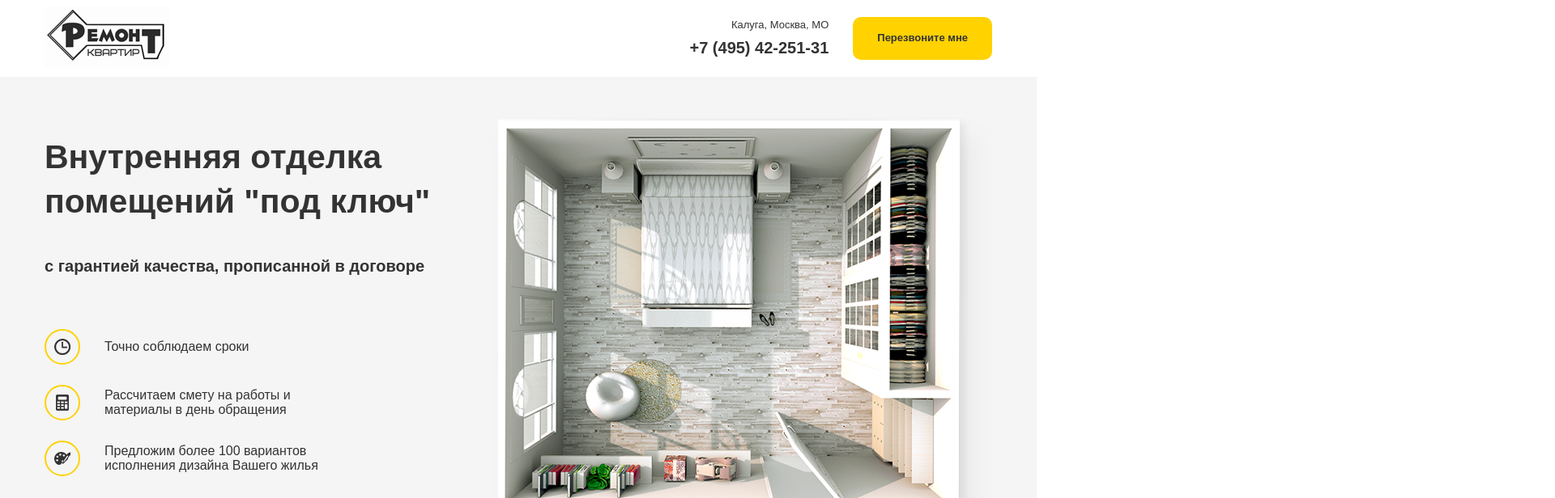
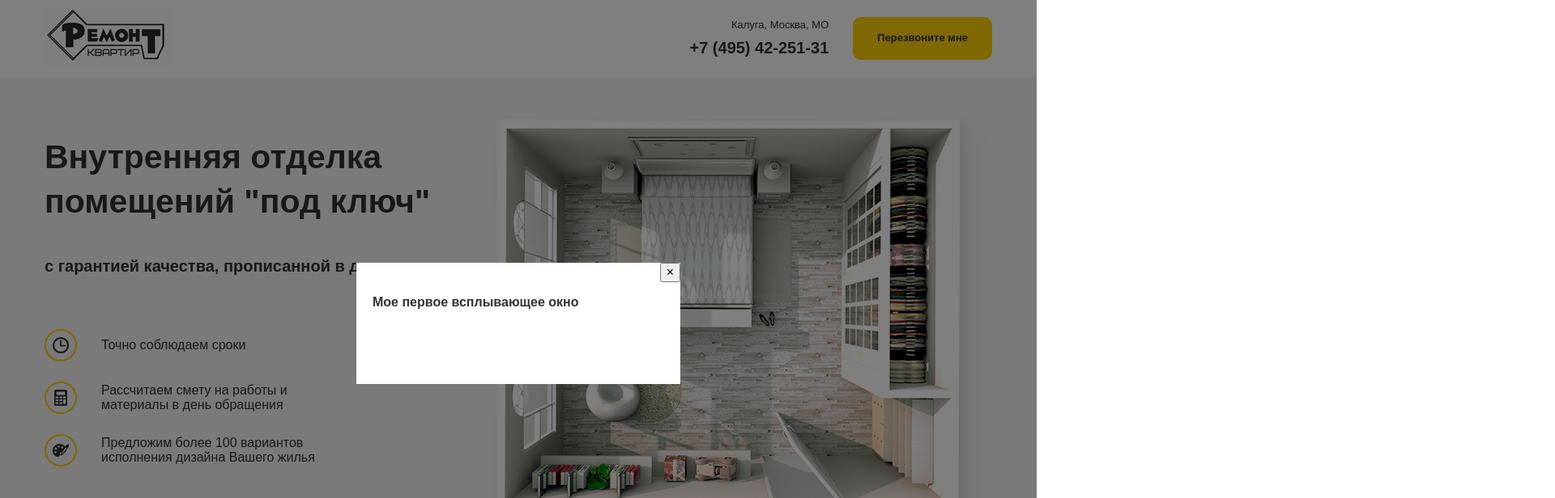
Before and after one commit to beyond2281/8, a plain HTML site: page index.html in a window 1280 px wide. Both pictures are taken after a click on the button "Перезвоните мне". Shown: the top 616 px of the page at 81% size, 1920 px wide, since content can reach past the window. Drawn offline with nearby package versions, Linux system fonts and the light colour scheme.

Commit message:
Плавная прокрутка и модальное окно на jquery

```diff
--- a/css/main.css
+++ b/css/main.css
@@ -1,3 +1,6 @@
+* {
+  box-sizing: border-box;
+}
 h1,
 h2,
 h3,
@@ -72,7 +75,12 @@ body {
   font-size: 13px;
   font-weight: 700;
   border-radius: 10px;
+  outline: none;
   border: none;
+  cursor: pointer;
+}
+.button:active {
+  outline: none;
 }
 
 #main {
@@ -120,3 +128,42 @@ body {
 .hero__list {
   margin-top: 45px;
 }
+.modal {
+  display: none;
+  position: fixed;
+  top: 0;
+  left: 0;
+  width: 100%;
+  height: 100%;
+  background: rgba(0, 0, 0, 0.5);
+
+}
+.modal-dialog {
+  margin: auto;
+  width: 400px;
+  height: 150px;
+  background: #fff;
+  position: relative;
+  padding: 40px 20px;
+
+
+}
+.modal-dialog__close {
+  position: absolute;
+  top: 0;
+  right: 0;
+
+}
+.modal_active {
+  display: flex;
+}
+
+
+.row {
+  font-size: 40px;
+  position: relative;
+  left: 1200px;
+  top: 50px;
+  cursor: pointer;
+
+}
--- a/index.html
+++ b/index.html
@@ -7,6 +7,7 @@
     <link rel="stylesheet" href="./css/normalize.css" />
     <link rel="stylesheet" href="./css/main.css" />
     <link rel="stylesheet" href="./media/media.css" />
+    <script src="https://kit.fontawesome.com/c02116ad87.js" crossorigin="anonymous"></script>
   </head>
 
   <body>
@@ -23,7 +24,7 @@
               </p>
               <a class="tel" href="tel:+7(495)42-251-31">+7 (495) 42-251-31</a>
             </div>
-            <button class="button">Перезвоните мне</button>
+            <button class="button" id="button">Перезвоните мне</button>
           </div>
         </div>
       </div>
@@ -70,7 +71,24 @@
             <img src="./img/logo__img.png" alt="" class="logo" />
           </div>
         </div>
+        <div class="row" id="row">
+          <i class="fa fa-arrow-up"></i>
+        </div>
       </div>
     </section>
+
+    <div class="modal timeout" id="modal">
+      <div class="modal-dialog">
+        <button class="modal-dialog__close" id="close">&times;</button>
+        <h4 class="modal-dialog__title">
+          Мое первое всплывающее окно
+        </h4>
+      </div>
+    </div>
+
+    <script src="https://code.jquery.com/jquery-3.5.1.min.js"
+    integrity="sha256-9/aliU8dGd2tb6OSsuzixeV4y/faTqgFtohetphbbj0="
+    crossorigin="anonymous"></script>
+    <script src="./js/main.js"></script>
   </body>
 </html>
--- /dev/null
+++ b/js/main.js
@@ -0,0 +1,44 @@
+$(document).ready(function(){
+  var button = $("#button");
+  var modal = $("#modal");
+  var close = $("#close");
+  var row = $("#row")
+
+  button.on("click", function(){
+    modal.addClass("modal_active");
+  });
+
+  close.on("click", function(){
+    modal.removeClass("modal_active");
+  });
+
+  row.on('click', function(){
+    $('html, body').animate({scrollTop:0}, '100');
+  });
+
+});
+
+
+
+
+
+
+
+
+
+
+// var button = document.querySelector("#button");
+// var modal = document.querySelector("#modal");
+// var close = document.querySelector("#close");
+
+// button.addEventListener("click", function() {
+//     modal.classList.add("modal_active");
+
+// });
+// close.addEventListener("click", function() {
+//     modal.classList.remove("modal_active");
+// });
+
+// setTimeout(function(){
+//   document.getElementById('modal').style.display = 'none';
+// }, 3000);
```
